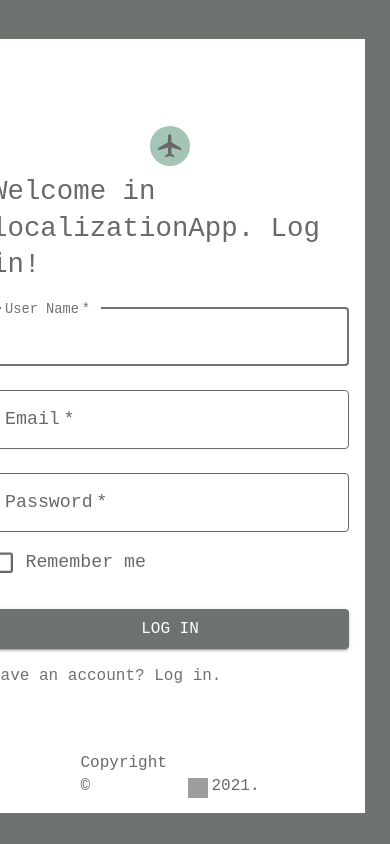
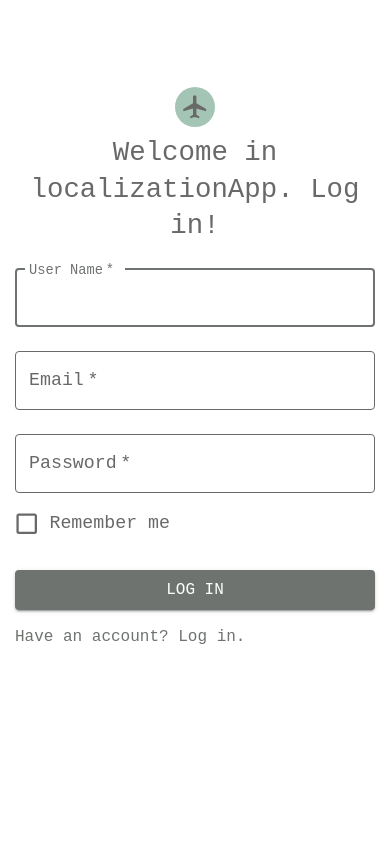
Before and after one commit to sossnowski/localization-app-front, a React (Create React App) app: page /register in a window 390 px wide. Built offline with nearby package versions, Linux system fonts and the light colour scheme; grey boxes are pictures that could not be loaded.

Commit message:
rigister screen mobile adaptation

```diff
--- a/src/components/registration/Main.js
+++ b/src/components/registration/Main.js
@@ -7,7 +7,6 @@ import FormControlLabel from '@material-ui/core/FormControlLabel';
 import Checkbox from '@material-ui/core/Checkbox';
 import Link from '@material-ui/core/Link';
 import Grid from '@material-ui/core/Grid';
-import Box from '@material-ui/core/Box';
 import Typography from '@material-ui/core/Typography';
 import { makeStyles } from '@material-ui/core/styles';
 import Container from '@material-ui/core/Container';
@@ -26,18 +25,25 @@ const useStyles = makeStyles((theme) => ({
     width: '100vw',
     height: '100vh',
     position: 'relative',
-    backgroundColor: theme.palette.primary.main,
+    backgroundColor: '#ffffff',
     overflowY: 'auto',
     uverflowX: 'hidden',
+    [theme.breakpoints.up('md')]: {
+      backgroundColor: '#6E736F',
+    },
   },
   root: {
-    paddingTop: '15px',
-    paddingBottom: '15px',
-    marginTop: '10%',
-    marginLeft: 'calc(50% - 220px)',
-    marginBottom: '40px',
+    width: '100%',
+    padding: 15,
     color: 'white',
-    backgroundColor: theme.palette.third.main,
+    backgroundColor: '#ffffff',
+    [theme.breakpoints.up('md')]: {
+      paddingTop: '15px',
+      paddingBottom: '15px',
+      marginTop: '10%',
+      marginLeft: 'calc(50% - 220px)',
+      marginBottom: '40px',
+    },
   },
   paper: {
     marginTop: theme.spacing(8),
@@ -105,6 +111,9 @@ const useStyles = makeStyles((theme) => ({
     alignItems: 'flex-end',
     justifyContent: 'center',
     color: theme.palette.fontColor,
+  },
+  header: {
+    textAlign: 'center',
   },
 }));
 
@@ -188,24 +197,6 @@ const SignIn = () => {
     }
   };
 
-  const Copyright = () => (
-    <Grid container>
-      <Grid item xs={2} />
-      <Grid item xs={1} />
-      <Grid className={classes.copyrightContentContainer} item xs={6}>
-        {'Copyright © '}
-        <img
-          alt="logo"
-          className={classes.hawkeLogo}
-          src="/backgroundImage/copyright_logo.png"
-        />
-        {new Date().getFullYear()}.
-      </Grid>
-      <Grid item xs={1} />
-      <Grid item xs={2} />
-    </Grid>
-  );
-
   const registerSuccessAlert = () => (
     <Alert severity="success" variant="outlined">
       <h5>Poprawnie zarejestrowano</h5>
@@ -234,7 +225,7 @@ const SignIn = () => {
           <Avatar className={classes.avatar}>
             <LocalAirportIcon />
           </Avatar>
-          <Typography component="h1" variant="h5">
+          <Typography component="h1" variant="h5" className={classes.header}>
             {subtitles.loginScreen.helloMessage_} {subtitles.appName_}
             {'. '}
             {subtitles.loginScreen.message_}
@@ -348,9 +339,6 @@ const SignIn = () => {
             </Grid>
           </form>
         </div>
-        <Box mt={8}>
-          <Copyright />
-        </Box>
       </Container>
     </div>
   );
--- a/src/components/showPost/Main.js
+++ b/src/components/showPost/Main.js
@@ -41,7 +41,10 @@ const useStyles = makeStyles((theme) => ({
     height: 'calc(100vh - 128px)',
   },
   fixedHeight: {
-    height: 'calc(100vh - 128px)',
+    height: 'calc(100vh - 220px)',
+    [theme.breakpoints.up('md')]: {
+      height: 'calc(100vh - 128px)',
+    },
   },
   noPadding: {
     padding: 0,
```
